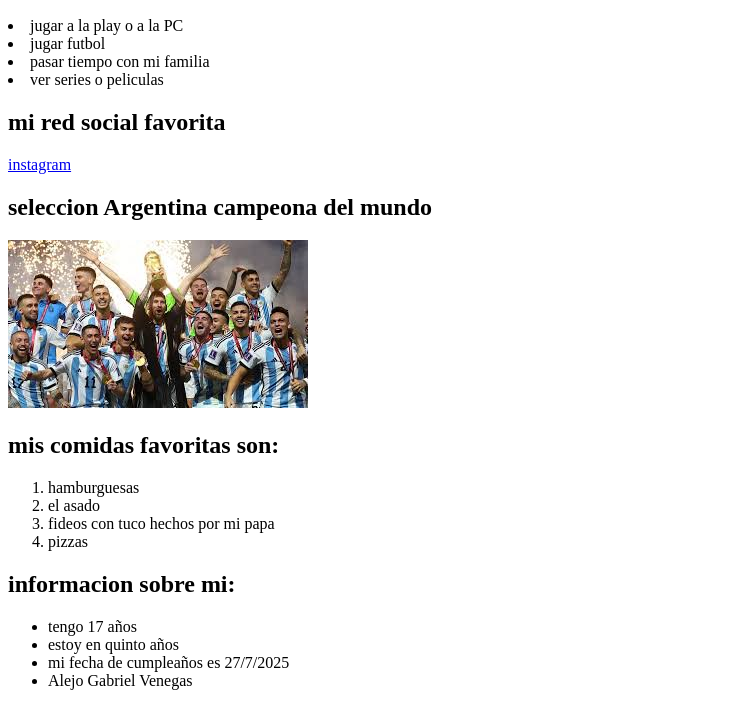
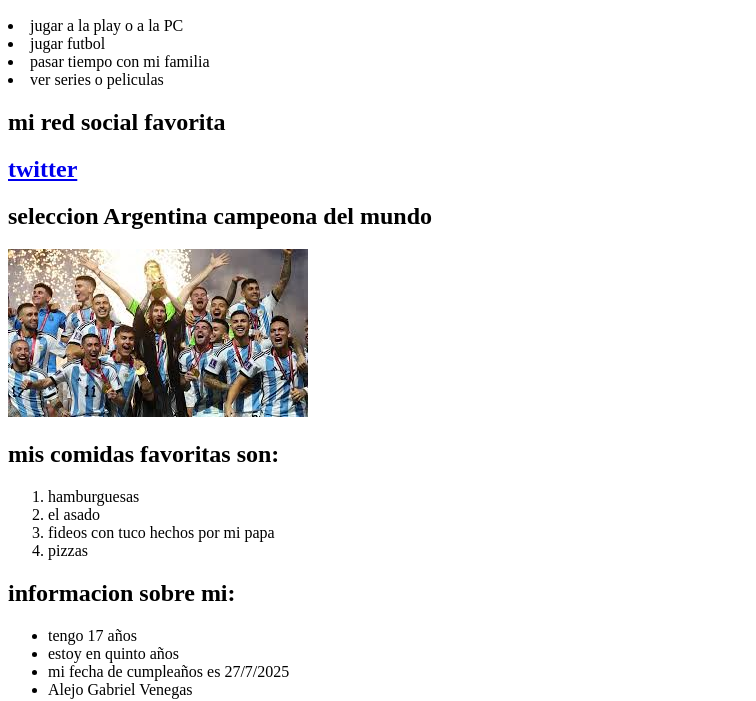
Before and after one commit to AlejoVenegas/TP-Bibliografia-Venegas, a plain HTML site: page index.html in a window 1280 px wide. Shown: the part 110-811 px from the top of the page, without its empty margins (0-756 px from the left). Drawn offline with Linux system fonts and the light colour scheme.

Commit message:
cambiando red social

```diff
--- a/index.html
+++ b/index.html
@@ -16,7 +16,8 @@
         <li> ver series o peliculas</li>
     </lu>
     <h2> mi red social favorita</h2>
-    <a href="https://www.instagram.com/">instagram </a>
+    <a href="https://x.com/i/flow/single_sign_on"><h2> twitter</h2>
+    </a>
     <h2> seleccion Argentina campeona del mundo </h2>
     <img src="imagenes/seleccion Argentina.jpg">
     <h2> mis comidas favoritas son:</h2>
```
